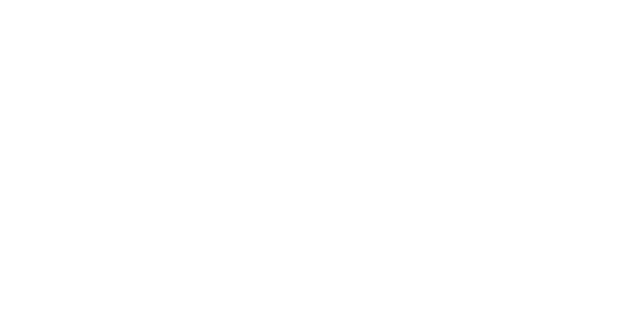
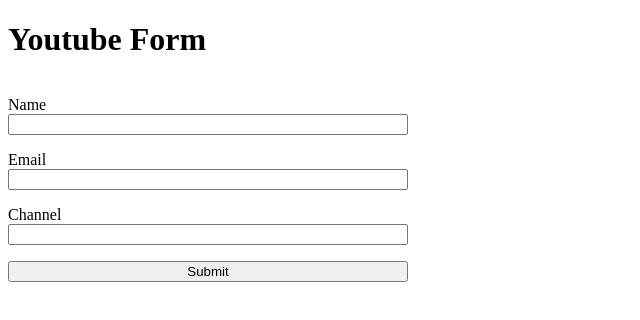
Before and after one commit to bilalkumrani/reactPractice, a JavaScript app in the folder demo/: page / in a window 1280 px wide. Shown: the top 320 px of the page, without its empty margins (0-640 px from the left). Built offline with nearby package versions, Linux system fonts and the light colour scheme.

Commit message:
simple form validation with formik

```diff
--- a/demo/package.json
+++ b/demo/package.json
@@ -7,6 +7,7 @@
     "@testing-library/react": "^12.1.4",
     "@testing-library/user-event": "^13.5.0",
     "bootstrap": "^4.6.0",
+    "formik": "^2.2.9",
     "react": "^17.0.2",
     "react-bootstrap": "^2.2.0",
     "react-dom": "^17.0.2",
--- a/demo/src/App.js
+++ b/demo/src/App.js
@@ -1,18 +1,82 @@
 import "./App.css";
-import { BrowserRouter, Routes, Route, useParams } from "react-router-dom";
-
-
+import { Link, NavLink } from "react-router-dom";
+import { useSearchParams } from "react-router-dom";
+import { useFormik } from "formik";
 
 function App() {
+  const formik = useFormik({
+    initialValues: {
+      name: "",
+      email: "",
+      channel: "",
+    },
+    onSubmit: (values) => {
+      console.log(values);
+    },
+    validate: (values) => {
+      let errors = {};
+      if (!values.name) errors.name = "required";
+      if (!values.email) errors.email = "required";
+      else if (values.email !== "/^w+([.-]?w+)*@w+([.-]?w+)*(.w{2,3})+$/") {
+        errors.email = "invalid email address";
+      }
+      if (!values.channel) errors.channel = "required";
 
-return (
+      return errors;
+    },
+  });
 
-  <>
+  return (
+    <>
+      <h1>Youtube Form</h1>
+      <form
+        onSubmit={formik.handleSubmit}
+        style={{ display: "flex", flexDirection: "column", width: "25rem" }}
+      >
+        <label style={{ marginTop: "1rem" }}>Name</label>
+        <input
+          type="text"
+          name="name"
+          id="name"
+          onChange={formik.handleChange}
+          value={formik.values.name}
+          onBlur={formik.handleBlur}
+        />
+        {formik.errors.name && formik.touched.name ? (
+          <div style={{ color: "red" }}>{formik.errors.name}</div>
+        ) : null}
 
+        <label style={{ marginTop: "1rem" }}>Email</label>
+        <input
+          type="text"
+          name="email"
+          id="email"
+          onChange={formik.handleChange}
+          value={formik.values.email}
+          onBlur={formik.handleBlur}
+        />
+        {formik.errors.email && formik.touched.email ? (
+          <div style={{ color: "red" }}>{formik.errors.email}</div>
+        ) : null}
 
-  </>
+        <label style={{ marginTop: "1rem" }}>Channel</label>
+        <input
+          type="text"
+          name="channel"
+          id="chanel"
+          onChange={formik.handleChange}
+          value={formik.values.channel}
+          onBlur={formik.handleBlur}
+        />
+        {formik.errors.channel && formik.touched.channel ? (
+          <div style={{ color: "red" }}>{formik.errors.channel}</div>
+        ) : null}
 
-)
-
+        <button style={{ marginTop: "1rem" }} type="submit">
+          Submit
+        </button>
+      </form>
+    </>
+  );
 }
 export default App;
--- a/demo/src/index.js
+++ b/demo/src/index.js
@@ -1,11 +1,17 @@
-import React from 'react';
-import ReactDOM from 'react-dom';
-import './index.css';
-import App from './App';
-import 'bootstrap/dist/css/bootstrap.min.css';
+import { render } from "react-dom";
+import {
+  BrowserRouter,
+  Routes,
+  Route,
+} from "react-router-dom";
+import App from "./App";
 
 
 
+const rootElement = document.getElementById("root");
+render(
 
-ReactDOM.render(
-<App/>, document.getElementById('root'));
+  <App />
+  ,
+  rootElement
+);
```
Also changed, not shown: 2 other files (tests, documents, lock files or other folders).
